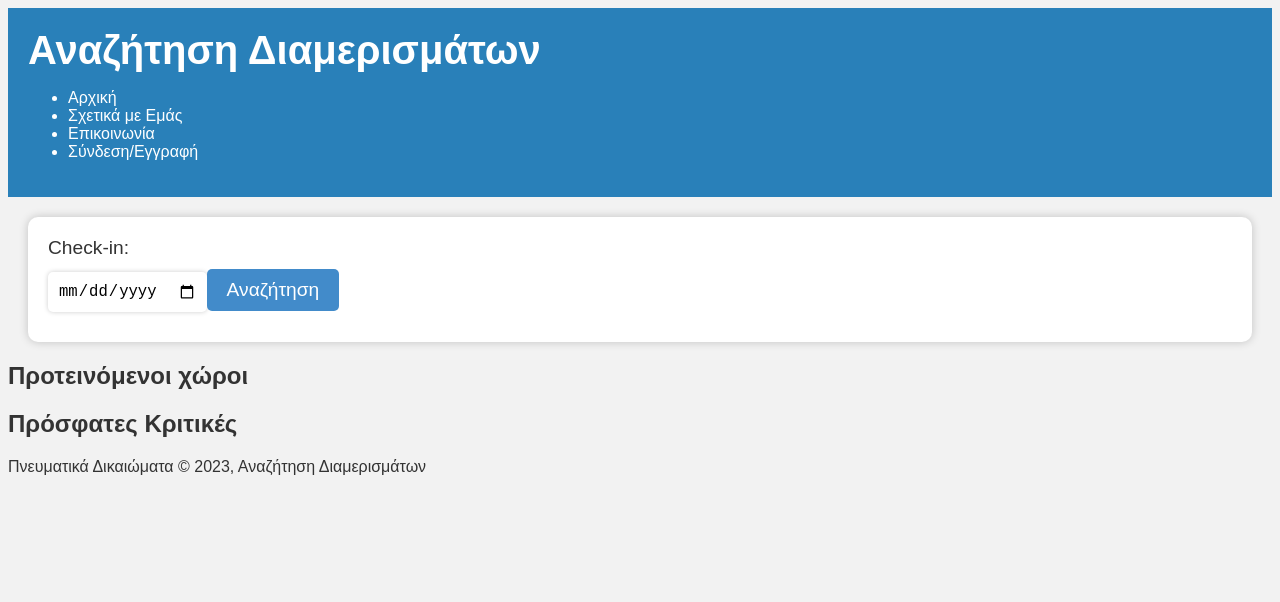
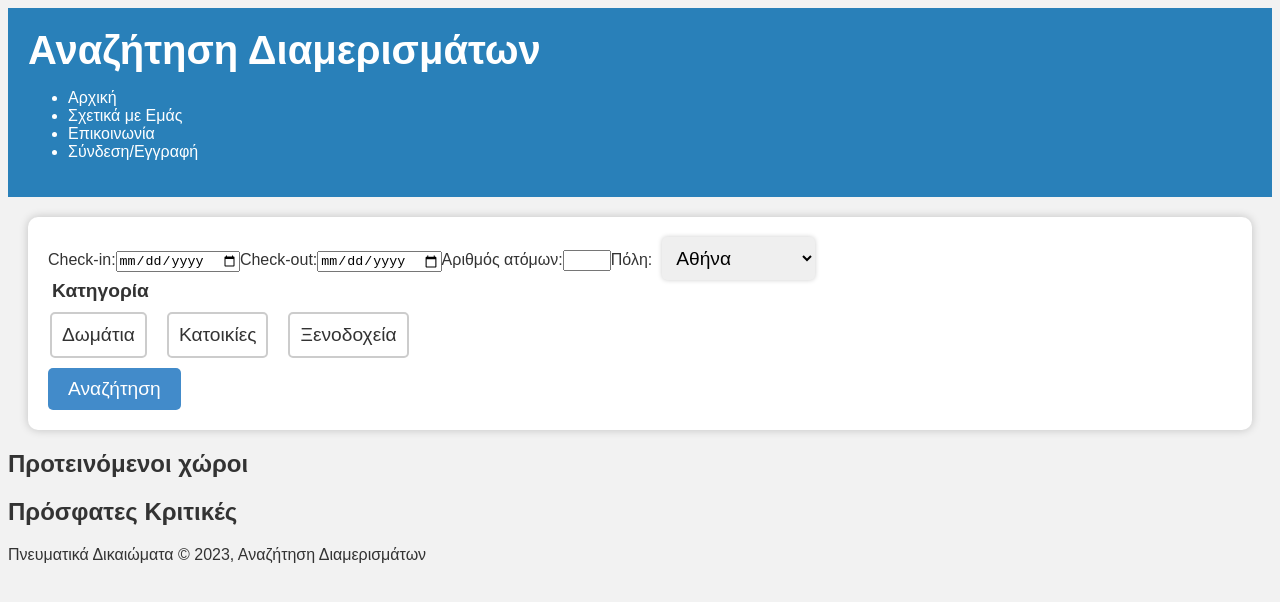
Before and after one commit to llaftsis/BNB_of_the_poor, a React (Create React App) app: page / in a window 1280 px wide. Shown: the top 602 px of the page. Built offline with nearby package versions, Linux system fonts and the light colour scheme.

Commit message:
welcome page

```diff
--- a/src/SearchForm.js
+++ b/src/SearchForm.js
@@ -1,13 +1,35 @@
-// SearchForm.js
-
 import React from 'react';
 
 function SearchForm() {
   return (
     <div>
       <form>
-      <label htmlFor="check-in-date">Check-in:</label>
-      <input type="date" id="check-in-date" name="check-in-date" required />
+        <label htmlFor="check-in-date">Check-in:</label>
+        <input type="date" id="check-in-date" name="check-in-date" required />
+
+        <label htmlFor="check-out-date">Check-out:</label>
+        <input type="date" id="check-out-date" name="check-out-date" required />
+
+        <label htmlFor="guests">Αριθμός ατόμων:</label>
+        <input type="number" id="guests" name="guests" min="1" max="6" required />
+
+        <label htmlFor="city">Πόλη:</label>
+        <select id="city" name="city">
+          <option value="athens">Αθήνα</option>
+          <option value="thessaloniki">Θεσσαλονίκη</option>
+          <option value="heraklion">Ηράκλειο</option>
+        </select>
+
+        <fieldset>
+          <legend>Κατηγορία</legend>
+          <input type="radio" id="rooms" name="category" value="rooms" />
+          <label htmlFor="rooms">Δωμάτια</label>
+          <input type="radio" id="apartments" name="category" value="apartments" />
+          <label htmlFor="apartments">Κατοικίες</label>
+          <input type="radio" id="hotels" name="category" value="hotels" />
+          <label htmlFor="hotels">Ξενοδοχεία</label>
+        </fieldset>
+
         <button type="submit">Αναζήτηση</button>
       </form>
 
--- a/src/style.css
+++ b/src/style.css
@@ -23,32 +23,30 @@ body {
   box-shadow: 0 0 10px rgba(0, 0, 0, 0.2);
 }
 
-  label {
-    display: block;
-    font-size: 1.2em;
+.label-container {
+  display: flex;
+  justify-content: space-between;
+  align-items: center;
   margin-bottom: 10px;
 }
 
-  input[type="date"],
-  input[type="number"],
+.label-container label,
 select {
   font-size: 1.2em;
   padding: 10px;
   border-radius: 5px;
   border: none;
   box-shadow: 0 0 5px rgba(0, 0, 0, 0.2);
-    margin-bottom: 10px;
 }
 
 select {
-    width: 100%;
+  flex: 1;
+  margin-left: 10px;
 }
 
 fieldset {
   border: none;
   margin-bottom: 10px;
-    display: inline-block;
-    width: 100%;
   padding: 0;
 }
 
```
Lines whose indentation alone changed are shown as unchanged.
